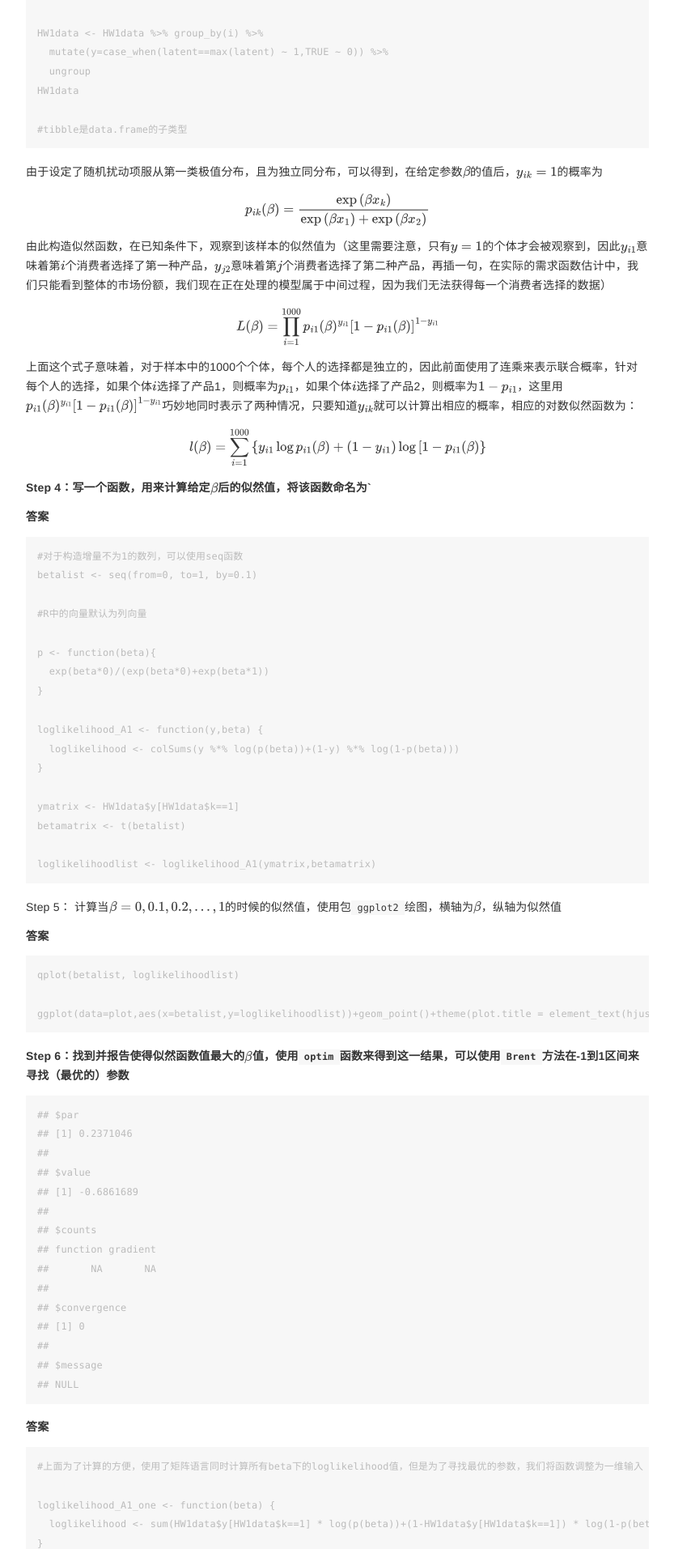
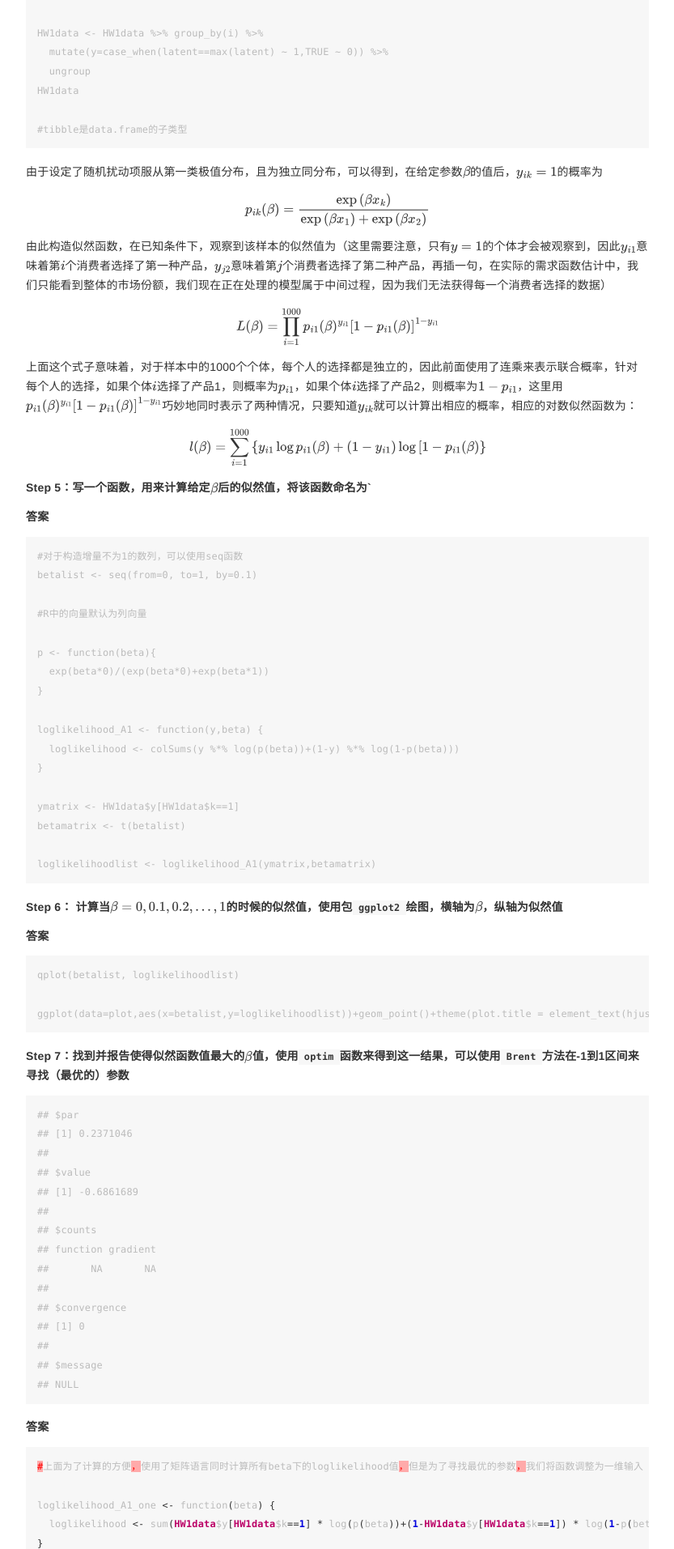
Before and after one commit to Zhuopie/Zhuopie.github.io, a Jekyll site: the page built from _pages/R实战1.md, in a window 1280 px wide. Shown: the part 3087-5000 px from the top of the page at 81% size, without its empty margins (223-1056 px from the left). Built offline with Jekyll 4.4.1, drawn with Linux system fonts in a browser that asks for light colours; some of the changed text lies outside the part shown.

Commit message:
Update R实战1.md

````diff
--- a/_pages/R实战1.md
+++ b/_pages/R实战1.md
@@ -179,7 +179,7 @@ l(\beta)=\sum_{i=1}^{1000}\left\{y_{i 1} \log p_{i 1}(\beta)+\left(1-y_{i 1}\rig
 $$
 
 
-**Step 4：写一个函数，用来计算给定$\beta$后的似然值，将该函数命名为`**
+**Step 5：写一个函数，用来计算给定$\beta$后的似然值，将该函数命名为`**
 
 **答案**
 
@@ -213,7 +213,7 @@ qplot(betalist, loglikelihoodlist)
 ggplot(data=plot,aes(x=betalist,y=loglikelihoodlist))+geom_point()+theme(plot.title = element_text(hjust=0.5))+labs(title="Estimate for Base Model",x=expression(beta),y="loglokelihood")
 ```
 
-**Step 6：找到并报告使得似然函数值最大的$\beta$值，使用`optim`函数来得到这一结果，可以使用`Brent`方法在-1到1区间来寻找（最优的）参数**
+**Step 7：找到并报告使得似然函数值最大的$\beta$值，使用`optim`函数来得到这一结果，可以使用`Brent`方法在-1到1区间来寻找（最优的）参数**
 
 ```
 ## $par
@@ -235,7 +235,7 @@ ggplot(data=plot,aes(x=betalist,y=loglikelihoodlist))+geom_point()+theme(plot.ti
 
  **答案**
 
-```
+```java
 #上面为了计算的方便，使用了矩阵语言同时计算所有beta下的loglikelihood值，但是为了寻找最优的参数，我们将函数调整为一维输入
 
 loglikelihood_A1_one <- function(beta) {
````
Also changed, not shown: other parts of _pages/R实战1.md (+1 -1 lines).
